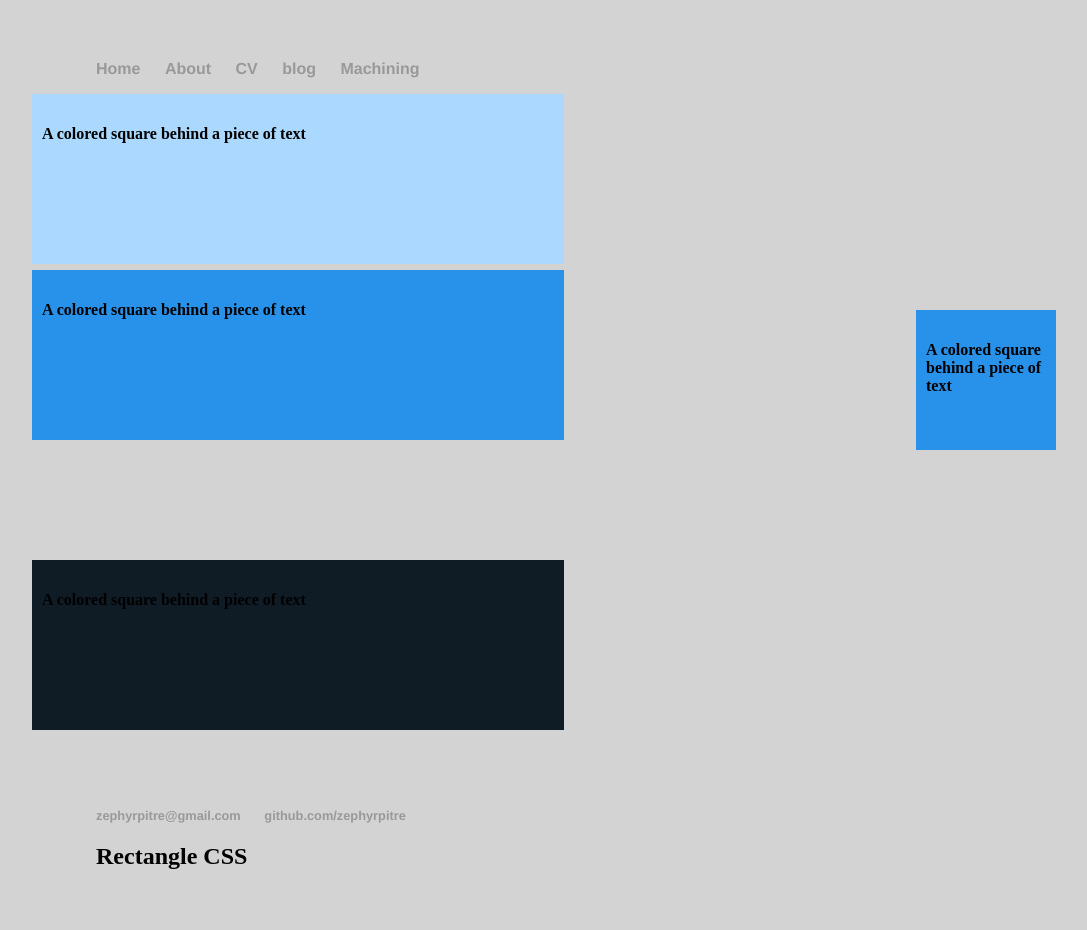
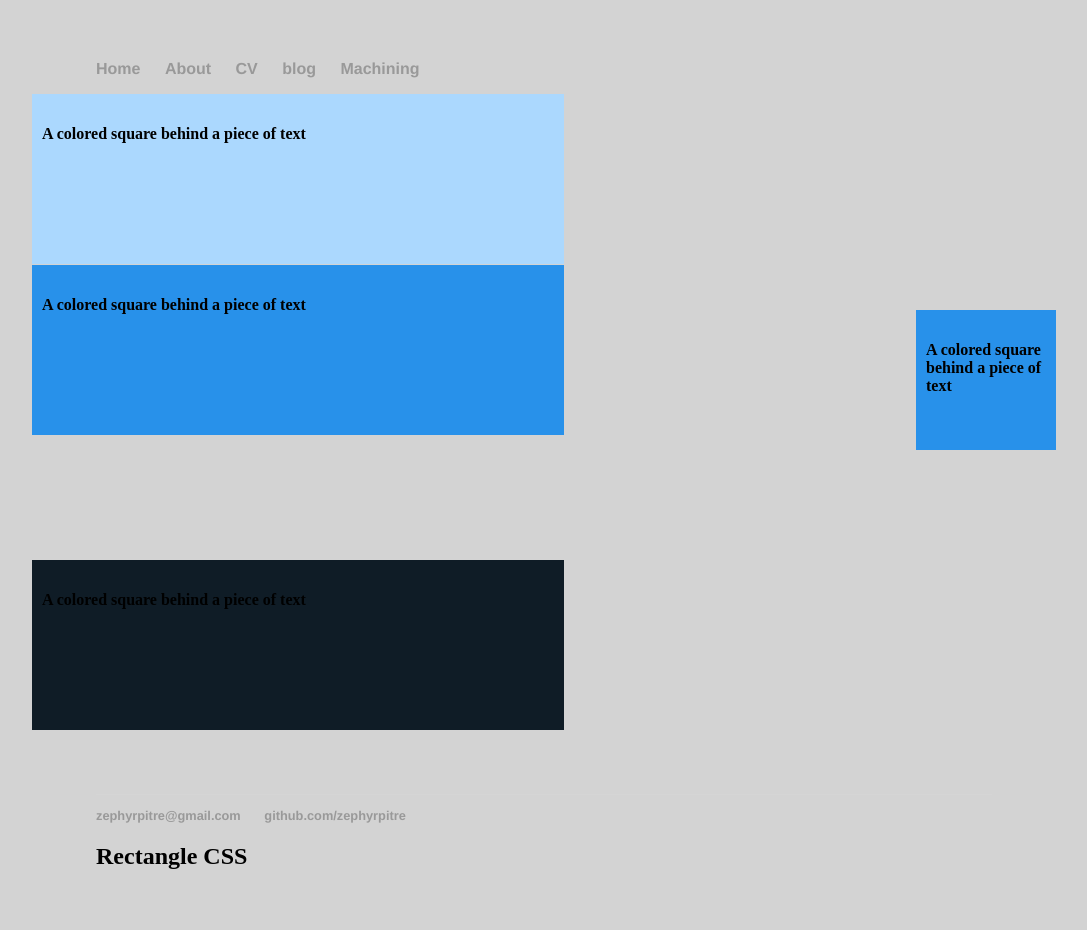
Before and after one commit to ZephyrPitre/ZephyrPitre.github.io, a Jekyll site: the page built from index.html, in a window 1280 px wide. Shown: the whole page, without its empty margins (96-1183 px from the left). Built offline with Jekyll 4.4.1, drawn with Linux system fonts in a browser that asks for light colours.

Commit message:
Update index.html

```diff
--- a/index.html
+++ b/index.html
@@ -19,7 +19,7 @@ title: Zephyr Pitre
 		position: absolute;
 		left: 10%;
 		width: 40%;
-		top: 270px;
+		top: 265px;
     height: 150px;
 		Background:#2891EA; <!--bright blue-->
     color: black;
```
